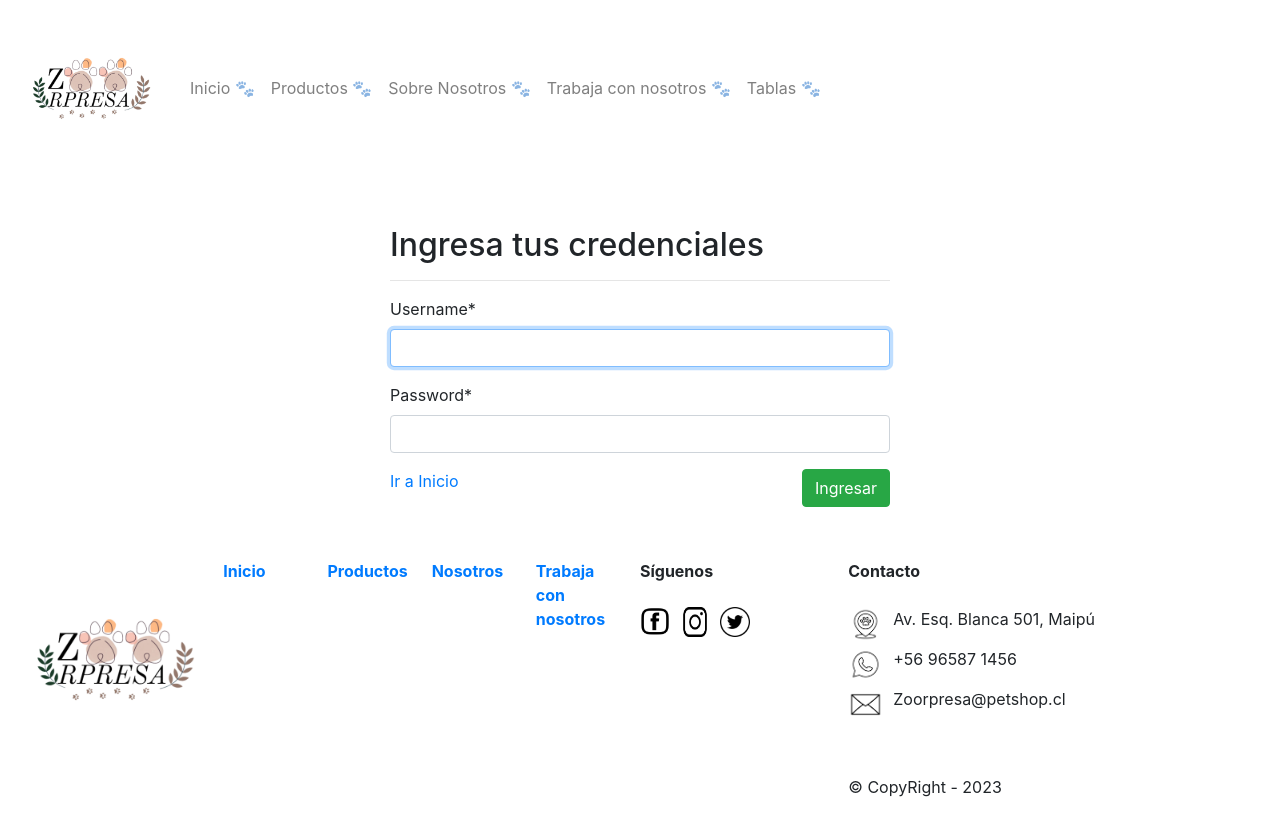
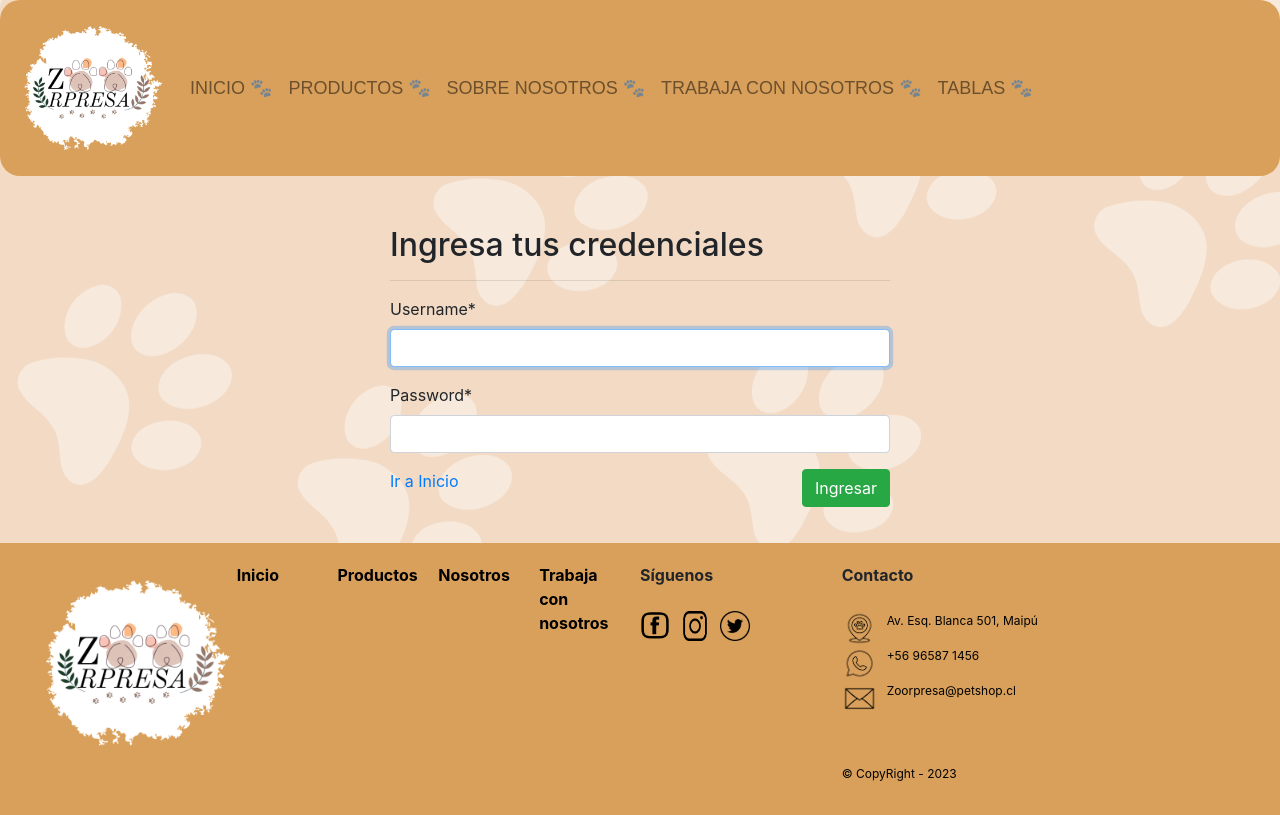
Before and after one commit to MarianelaaL/RepoZoorpresa, a Django app: page /accounts/login/ in a window 1280 px wide. Run offline with Django 4.2, Linux system fonts and the light colour scheme; some libraries are stand-ins or nearby versions.

Commit message:
retoques de diseño

```diff
--- a/productos/static/css/estilo.css
+++ b/productos/static/css/estilo.css
@@ -147,4 +147,4 @@ label.error{
     font-family: Impact, Haettenschweiler, 'Arial Narrow Bold', sans-serif;
   }
 
-.tr:hover {background-color: #D6EEEE;}
+.tr:hover {background-color: lightcoral;}
--- a/productos/templates/registration/login.html
+++ b/productos/templates/registration/login.html
@@ -8,7 +8,7 @@
     <link href="{% static 'css/bootstrap.min.css' %}" rel="stylesheet">
     <script src="https://ajax.googleapis.com/ajax/libs/jquery/3.5.1/jquery.min.js"></script>
     <script src="https://cdnjs.cloudflare.com/ajax/libs/jquery-validate/1.17.0/jquery.validate.js"></script>
-    <link href="{% static 'css/estilolog.css' %}" rel="stylesheet">
+    <link href="{% static 'css/estilo.css' %}" rel="stylesheet">
     <title>Login</title>
 </head>
 <body class="fondoForm">
@@ -32,6 +32,7 @@
             </ul>
         </div>
     </nav> <!--cierre menu-->
+
     {% load crispy_forms_tags %}
     <div class="container">
         <div class="row">
```
Also changed, not shown: db.sqlite3.
